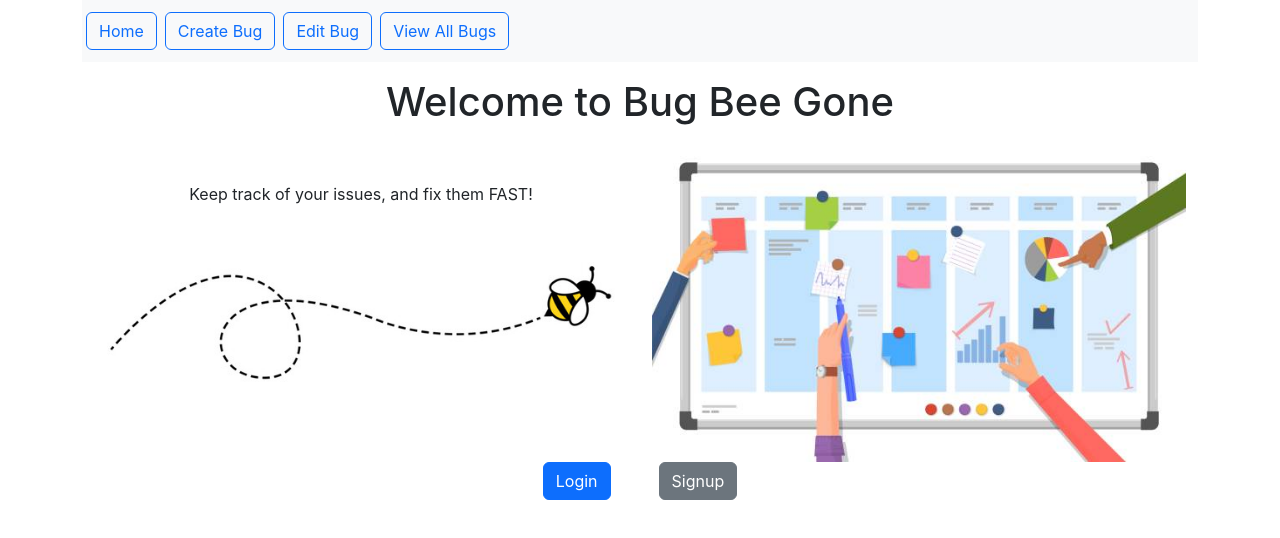
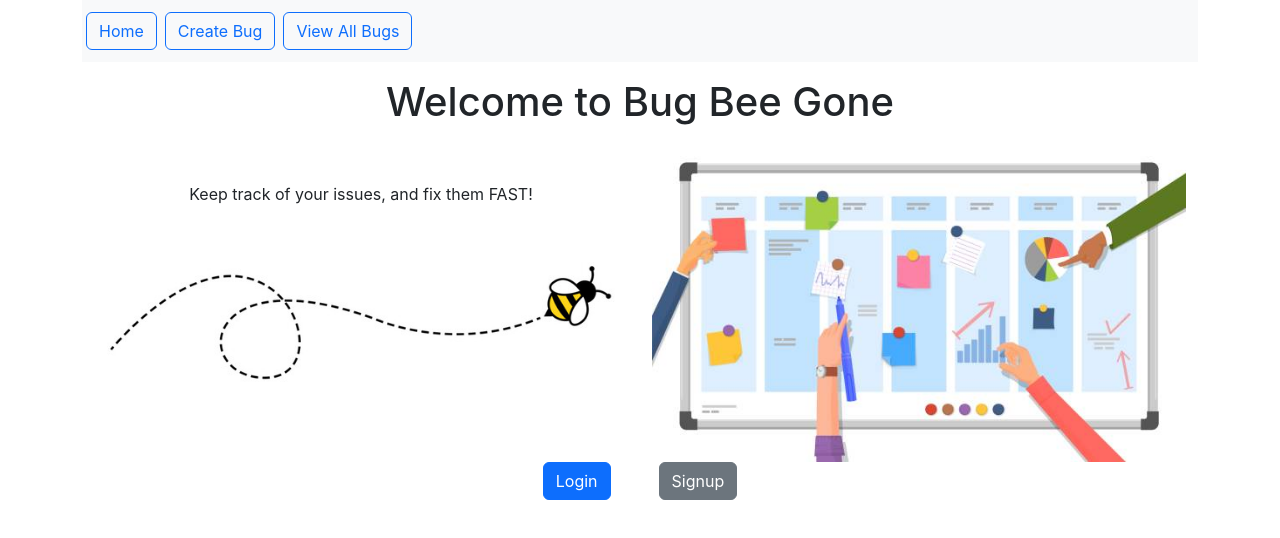
Before and after one commit to j-bloom/BugTracker, a React (Create React App) app in the folder frontend/: page / in a window 1280 px wide. Shown: the top 538 px of the page. Built offline with nearby package versions, Linux system fonts and the light colour scheme.

Commit message:
clean up navigation bar

```diff
--- a/frontend/src/Components/Navigation.js
+++ b/frontend/src/Components/Navigation.js
@@ -16,11 +16,6 @@ const Navigation = () => {
           </Link>
         </li>
         <li className="nav-item- m-1">
-          <Link className="btn btn-light btn-outline-primary" to="/editbug">
-            Edit Bug
-          </Link>
-        </li>
-        <li className="nav-item- m-1">
           <Link className="btn btn-light btn-outline-primary" to="/viewbugs">
             View All Bugs
           </Link>
```
